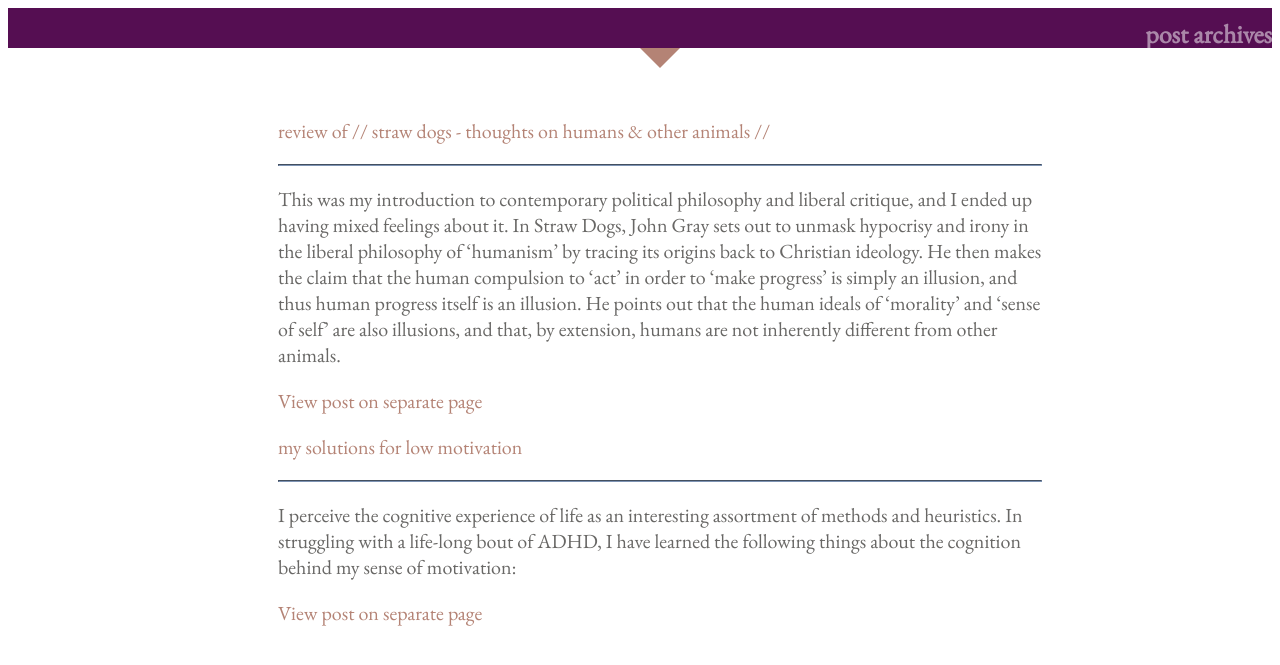
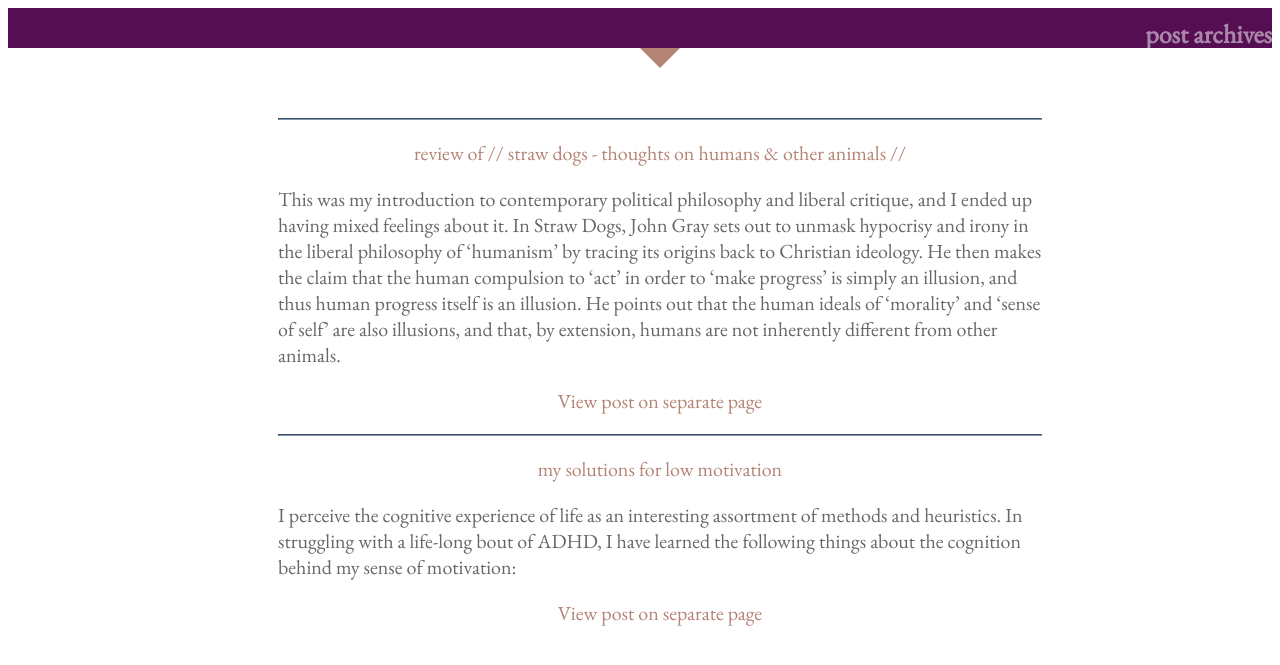
Before and after one commit to squidnee/squidnee.github.io, a Jekyll site: the page built from archives.html, in a window 1280 px wide. Shown: the top 665 px of the page. Built offline with Jekyll 4.4.1, drawn with Linux system fonts in a browser that asks for light colours; some web fonts are replaced.

Commit message:
does this look better? part vii

```diff
--- a/archives.html
+++ b/archives.html
@@ -6,23 +6,23 @@ title: post archives
   <div class="archive">
     <ul>
       {% for post in site.posts %}
+      <hr></hr>
+      <div>
+        <p align='center'><a href="{{ post.url }}">{{ post.title }}</a></p>
+      </div>
+      <p class="desc">
       {% assign total_paragraphs = post.content | split: '<p>' | size | minus: 1 %}
       {% assign excerpt_paragraphs = post.excerpt | split: '<p>' | size | minus: 1 %}
       {% assign remaining_paragraphs = total_paragraphs | minus: excerpt_paragraphs %}
-      <div>
-        <p><a href="{{ post.url }}">{{ post.title }}</a></p>
-        <hr></hr>
-      </div>
-      <p class="desc">
       {{ post.content | split: '</p>' | first }}
       </p>
-      <a href="{{ post.url }}"><p>
+      <p align='center'><a href="{{ post.url }}">
       {% if remaining_paragraphs > 0 %}
       Read {{ remaining_paragraphs }} remaining paragraphs...
       {% else %}
       View post on separate page
       {% endif %}
-      </p></a>
+      </a></p>
       {% endfor %}
     </ul>
      </div>
```
